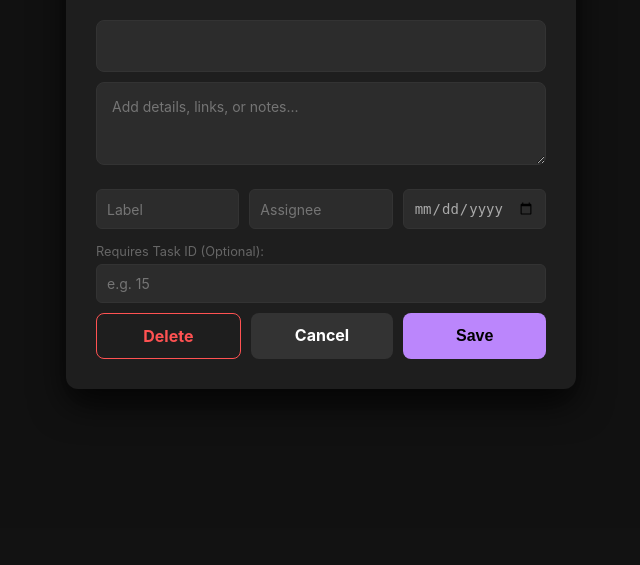
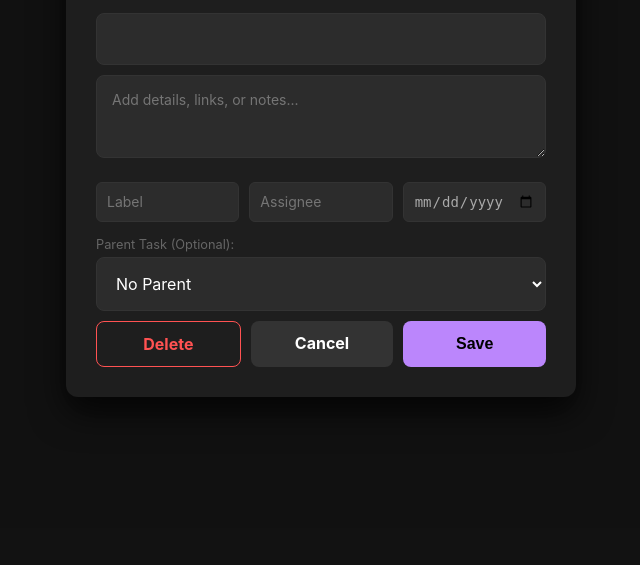
Before and after one commit to dafioram/SimpleTaskList, a Flask app: template templates/edit.html in a window 1280 px wide. Shown: the part 235-800 px from the top of the page, without its empty margins (319-959 px from the left). Run offline with Flask 3, Linux system fonts and the light colour scheme; the template is opened without the code that fills it, so the values that code supplies are empty.

Commit message:
Switch from child to parent IDs. Also automate task colors based on labels

```diff
--- a/main.py
+++ b/main.py
@@ -60,7 +60,14 @@ def get_label_colors(unique_labels):
 @app.route('/')
 def index():
     all_tasks_raw = Task.query.all()
-    status_map = {t.id: (t.completed_at is not None) for t in all_tasks_raw}
+
+    # Build a map of parent_id -> list of child tasks for the UI
+    children_map = {}
+    for t in all_tasks_raw:
+        if t.parent_id:
+            if t.parent_id not in children_map:
+                children_map[t.parent_id] = []
+            children_map[t.parent_id].append(t)
 
     filter_label = request.args.get('label')
     filter_assignee = request.args.get('assignee')
@@ -117,7 +124,7 @@ def index():
                            unassigned_count=unassigned_count,
                            active_filter=filter_label,
                            active_assignee=filter_assignee,
-                           status_map=status_map,
+                           children_map=children_map,
                            total_active=total_active)
 
 @app.route('/sw.js')
@@ -157,15 +164,30 @@ def edit_task(id):
         dd = request.form.get('due_date')
         task.due_date = dd if dd else None
 
-        req_id = request.form.get('requires_id')
-        if req_id and req_id.isdigit():
-            req_id_int = int(req_id)
-            if req_id_int != task.id and db.session.get(Task, req_id_int):
-                task.requires_id = req_id_int
+        # --- PARENT ID / INFINITE LOOP PREVENTION ---
+        parent_id_raw = request.form.get('parent_id')
+        if parent_id_raw and parent_id_raw.isdigit():
+            pid_int = int(parent_id_raw)
+            parent_task = db.session.get(Task, pid_int)
+
+            if parent_task and pid_int != task.id:
+                # Walk up the tree to ensure we don't create a circular dependency
+                circular = False
+                curr = parent_task
+                while curr:
+                    if curr.id == task.id:
+                        circular = True
+                        break
+                    curr = db.session.get(Task, curr.parent_id) if curr.parent_id else None
+
+                if not circular:
+                    task.parent_id = pid_int
+                else:
+                    task.parent_id = None
             else:
-                task.requires_id = None
+                task.parent_id = None
         else:
-            task.requires_id = None
+            task.parent_id = None
 
         ctxt = request.form.get('context')
         task.context = ctxt if ctxt else None
@@ -203,6 +225,7 @@ def edit_task(id):
 
     return render_template('edit.html',
                            task=task,
+                           all_tasks=all_tasks_raw,
                            all_labels=all_labels,
                            all_assignees=all_assignees,
                            unassigned_count=unassigned_count,
@@ -237,8 +260,10 @@ def reorder_tasks():
 def delete_task(id):
     task = db.session.get(Task, id)
     if task:
-        dependents = Task.query.filter_by(requires_id=task.id).all()
-        for dep in dependents: dep.requires_id = None
+        # Orphan management: reset children of deleted task
+        children = Task.query.filter_by(parent_id=task.id).all()
+        for child in children: child.parent_id = None
+
         db.session.delete(task)
         db.session.commit()
     return redirect(url_for('index'))
@@ -248,8 +273,10 @@ def sweep_completed():
     tasks_to_delete = db.session.query(Task).filter(Task.completed_at.isnot(None)).all()
     ids_to_delete = [t.id for t in tasks_to_delete]
     if ids_to_delete:
-        dependents = Task.query.filter(Task.requires_id.in_(ids_to_delete)).all()
-        for dep in dependents: dep.requires_id = None
+        # Orphan management: reset children of deleted tasks
+        children = Task.query.filter(Task.parent_id.in_(ids_to_delete)).all()
+        for child in children: child.parent_id = None
+
         for t in tasks_to_delete: db.session.delete(t)
         db.session.commit()
     return redirect(url_for('index'))
--- a/templates/edit.html
+++ b/templates/edit.html
@@ -42,12 +42,22 @@
 
         h2 { margin-top: 0; margin-bottom: 0; color: #bb86fc; }
 
-        input[type="text"], input[type="number"], textarea {
-            width: 100%; padding: 15px; border-radius: 8px; border: 1px solid #333;
-            font-size: 16px; background: #2c2c2c; color: white; outline: none;
-            box-sizing: border-box; margin-bottom: 0;
-            font-family: inherit;
-        }
+		input[type="text"],
+		input[type="number"],
+		textarea,
+		select {
+			width: 100%;
+			padding: 15px;
+			border-radius: 8px;
+			border: 1px solid #333;
+			font-size: 16px;
+			background: #2c2c2c;
+			color: white;
+			outline: none;
+			box-sizing: border-box;
+			margin-bottom: 0;
+			font-family: inherit;
+		}
 
         .main-input { margin-bottom: 10px !important; }
 
@@ -139,10 +149,21 @@
                     <input type="date" name="due_date" class="small-input" value="{{ task.due_date or '' }}">
                 </div>
 
-                <div style="margin-top: 15px;">
-                    <label style="display:block; margin-bottom:5px; color:#666; font-size:0.8rem;">Requires Task ID (Optional):</label>
-                    <input type="number" name="requires_id" class="small-input" style="width: 100%;" placeholder="e.g. 15" value="{{ task.requires_id or '' }}">
-                </div>
+				<div style="margin-top: 15px;">
+					<label style="display:block; margin-bottom:5px; color:#666; font-size:0.8rem;">
+						Parent Task (Optional):
+					</label>
+					<select name="parent_id" class="small-input" style="width: 100%;">
+						<option value="">No Parent</option>
+						{% for t in all_tasks %}
+							{% if t.id != task.id %}
+								<option value="{{ t.id }}" {% if task.parent_id == t.id %}selected{% endif %}>
+									#{{ t.id }} — {{ t.content[:40] }}
+								</option>
+							{% endif %}
+						{% endfor %}
+					</select>
+				</div>
 
                 {% if task.completed_at %}
                 <div style="border-top: 1px solid #333; padding-top: 20px; margin-top: 20px;">
```
Also changed, not shown: database.py (+4 -3 lines), templates/index.html (+62 -7 lines).
